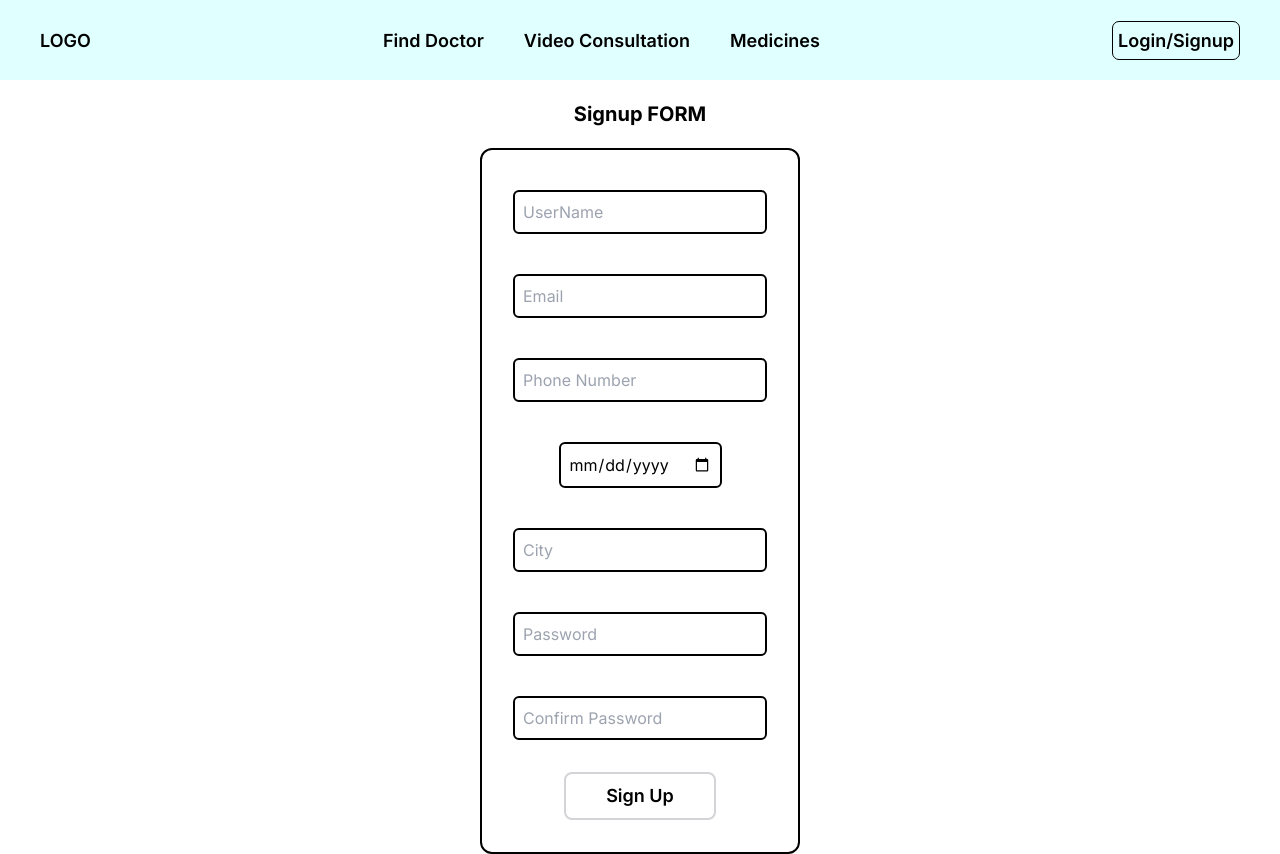
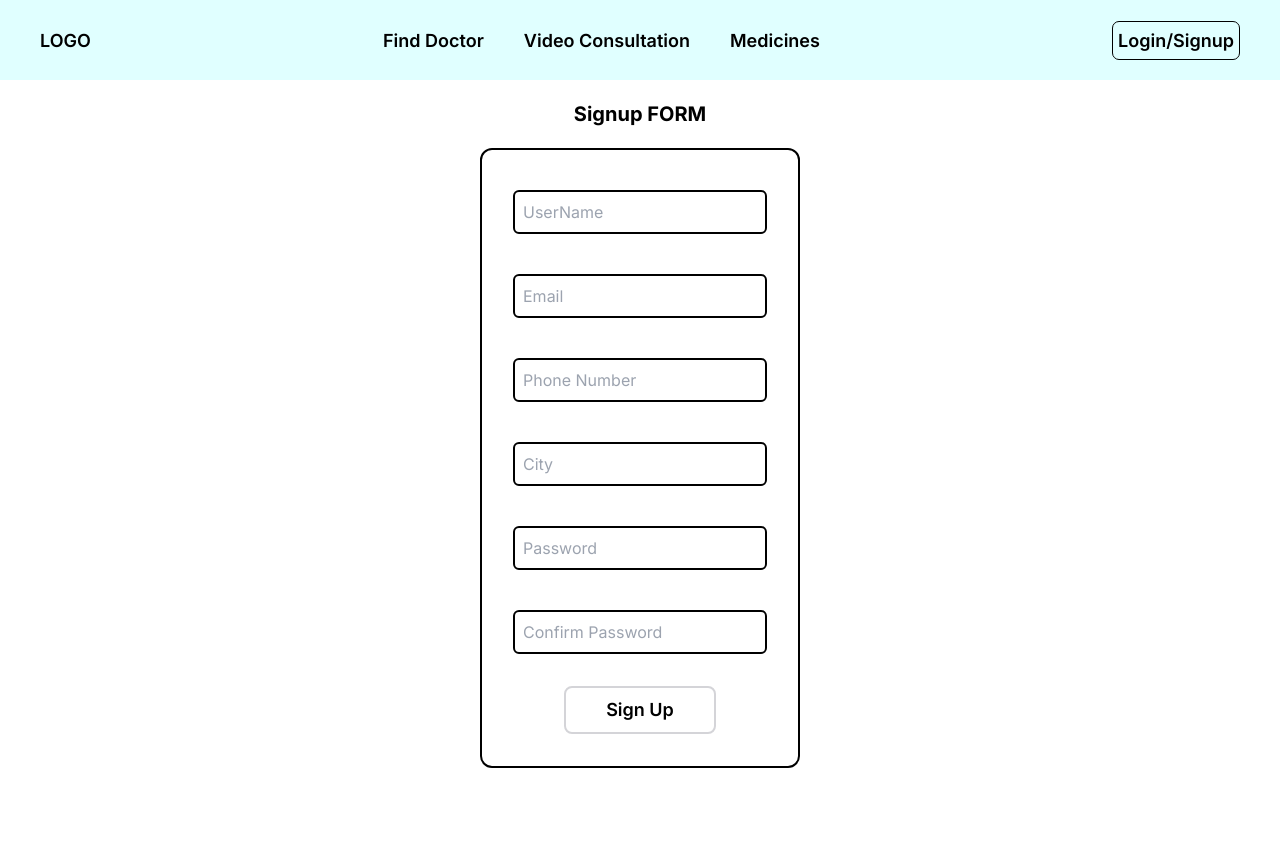
Before and after one commit to Jigyansh2468/MediConnect, a Next.js app: page /Signup in a window 1280 px wide. After the commit the page ends 800 px from the top, so only its background shows below. Built offline with nearby package versions, Linux system fonts and the light colour scheme.

Commit message:
all done singup page

```diff
--- a/app/Signup/page.js
+++ b/app/Signup/page.js
@@ -7,7 +7,6 @@ const Signup = () => {
     name: "",
     email: "",
     phoneNo: "",
-    DOB: "",
     city: "",
     password: "",
     cnfrmpass: "",
@@ -31,10 +30,8 @@ const Signup = () => {
 
   const requestotp = () => {
     axios
-      .post(
-        "http://localhost:8080/patient/reqOTP",
-        { email: input.email },
-        {
+      .get(
+        "http://localhost:8080/patient/reqOTP",{params:{ to: input.email }},{
           headers: { "Content-Type": "application/json" },
         }
       )
@@ -72,19 +69,18 @@ const Signup = () => {
     }
   };
   const verifyotp = () => {
-    if (otp === apiotp) {
+    if (otp == apiotp) {
       setVerificationStatus(true);
       axios
         .post("http://localhost:8080/patient/register", input)
         .then((response) => {
-          console.log("Data sent to Server");
+          console.log("Data send to Server");
         })
         .catch((error) => {
           console.log(error);
         });
     } else {
       setVerificationStatus(false);
-      setVerificationError("Invalid OTP. Please enter a valid OTP.");
     }
   };
 
@@ -94,7 +90,7 @@ const Signup = () => {
       <center>
         {completedSignup ? (
           <div className="flex items-center justify-center h-auto w-1/4 lg:w-1/4 sm:w-1/4">
-            <form>
+            <form action="">
               <input
                 type="tel"
                 placeholder="Enter OTP"
@@ -156,14 +152,6 @@ const Signup = () => {
                 required
               />
               <input
-                type="date"
-                placeholder="Date of Birth"
-                value={input.DOB}
-                onChange={onInputChange}
-                className="my-5 p-2 rounded-md border-2 border-black"
-                required
-              />
-              <input
                 type="text"
                 placeholder="City"
                 name="city"
```
